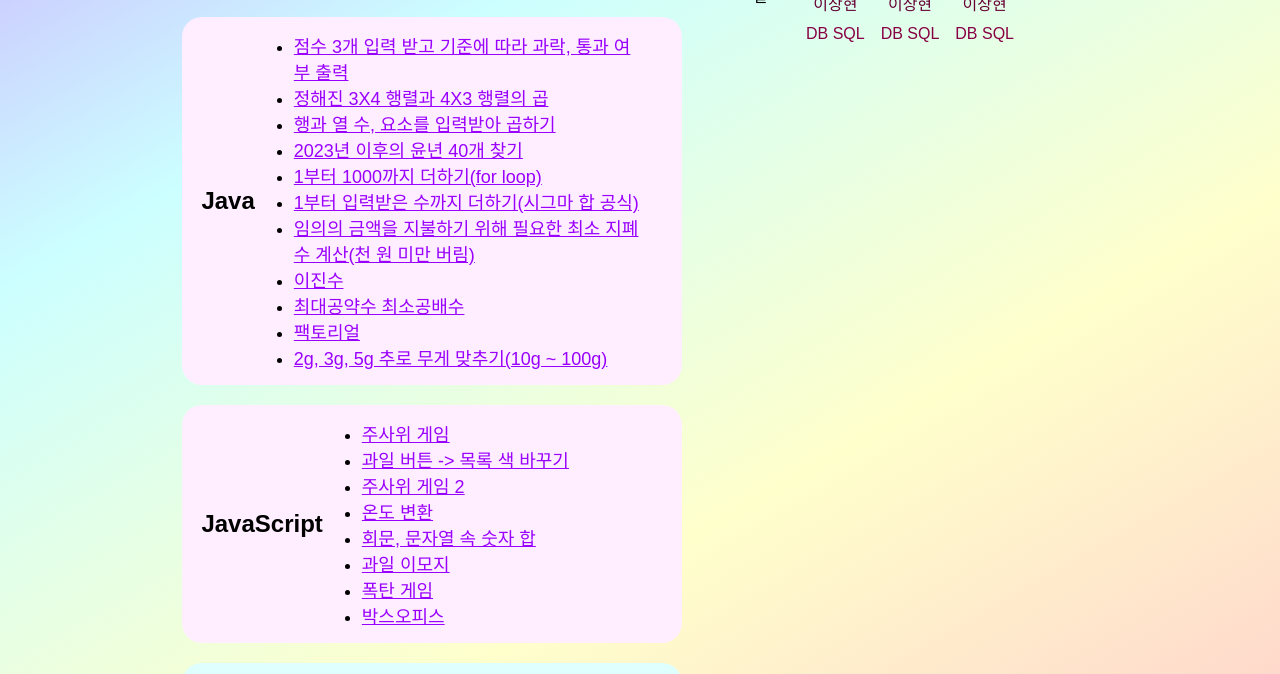
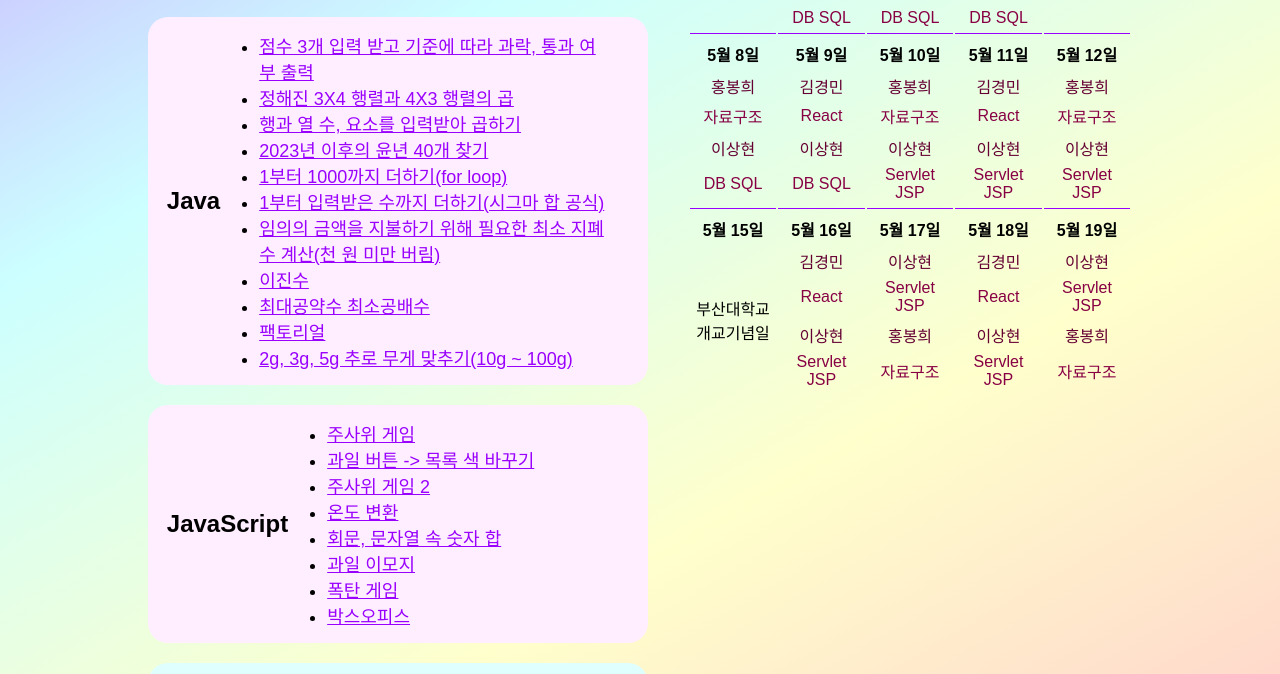
Before and after one commit to fabbitox/html, a plain HTML site: page index.html in a window 1280 px wide. Shown: the part 417-1091 px from the top of the page. Drawn offline with nearby package versions, Linux system fonts and the light colour scheme; a web font is replaced by a local one.

Commit message:
add table contents

```diff
--- a/script.js
+++ b/script.js
@@ -9,6 +9,16 @@ const timetable = [
     { "date": "5월 3일", "contents": ["홍봉희", "자료구조", "이상현", "DB SQL"] },
     { "date": "5월 4일", "contents": ["김경민", "React", "이상현", "DB SQL"] },
     { "date": "5월 5일", "contents": ["어린이날"] }],
+    [{ "date": "5월 8일", "contents": ["홍봉희", "자료구조", "이상현", "DB SQL"] },
+    { "date": "5월 9일", "contents": ["김경민", "React", "이상현", "DB SQL"] },
+    { "date": "5월 10일", "contents": ["홍봉희", "자료구조", "이상현", "Servlet JSP"] },
+    { "date": "5월 11일", "contents": ["김경민", "React", "이상현", "Servlet JSP"] },
+    { "date": "5월 12일", "contents": ["홍봉희", "자료구조", "이상현", "Servlet JSP"] }],
+    [{ "date": "5월 15일", "contents": ["부산대학교<br>개교기념일"] },
+    { "date": "5월 16일", "contents": ["김경민", "React", "이상현", "Servlet JSP"] },
+    { "date": "5월 17일", "contents": ["이상현", "Servlet JSP", "홍봉희", "자료구조"] },
+    { "date": "5월 18일", "contents": ["김경민", "React", "이상현", "Servlet JSP"] },
+    { "date": "5월 19일", "contents": ["이상현", "Servlet JSP", "홍봉희", "자료구조"] }],
 ];
 
 document.addEventListener('DOMContentLoaded', () => {
@@ -30,9 +40,6 @@ document.addEventListener('DOMContentLoaded', () => {
                         case 1:
                             tabletag += `<td rowspan="4">${day.contents[i]}</td>`;
                             break;
-                        case 2:
-                            tabletag += `<td rowspan="2">${day.contents[i]}</td>`;
-                            break;
                         case 4:
                             tabletag += `<td class=${i % 2 == 0 ? "name" : "class"}>${day.contents[i]}</td>`;
                             break;
--- a/style.css
+++ b/style.css
@@ -61,15 +61,22 @@ main {
     height: fit-content;
 }
 
+table {
+    margin: 0px;
+}
+
+th {
+    padding: 4px;
+}
+
 td {
     width: 20%;
     text-align: center;
-    padding: 4px 5px;
+    padding: 2px;
 }
 
 .day {
-    padding-top: 6px;
-    padding-bottom: 4px;
+    padding: 8px 3px 2px 3px;
     border-top: 1px solid #9900ff;
 }
 
@@ -79,6 +86,7 @@ td {
 
 .class {
     color: #880044;
+    padding-bottom: 4px;
 }
 
 article {
```
